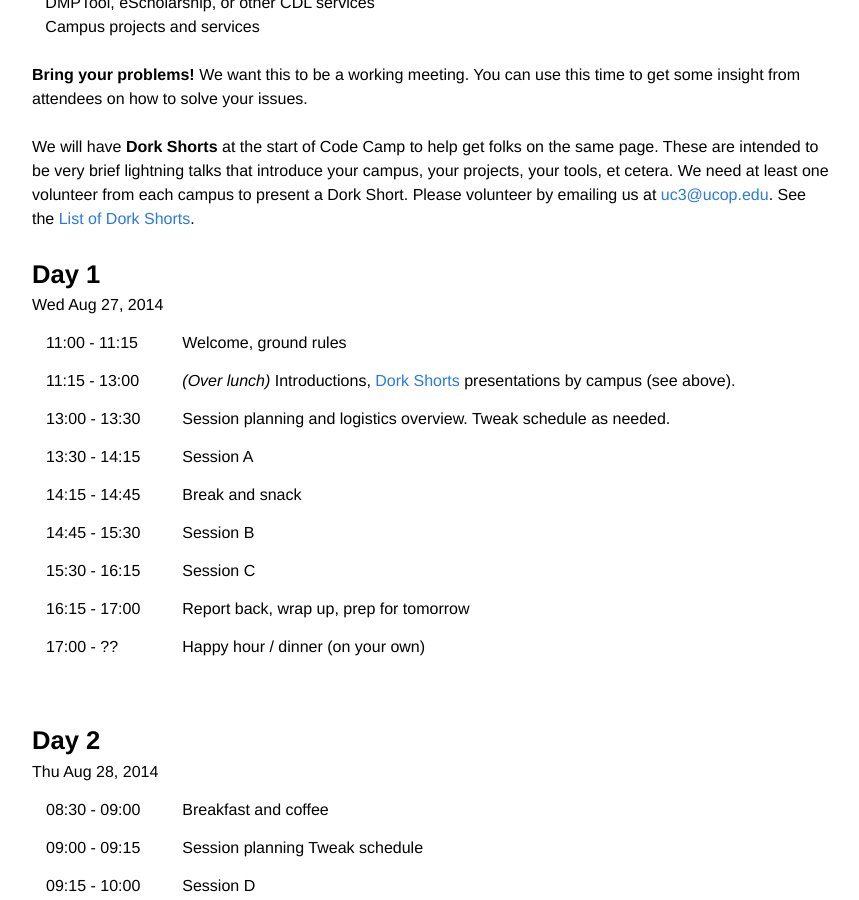
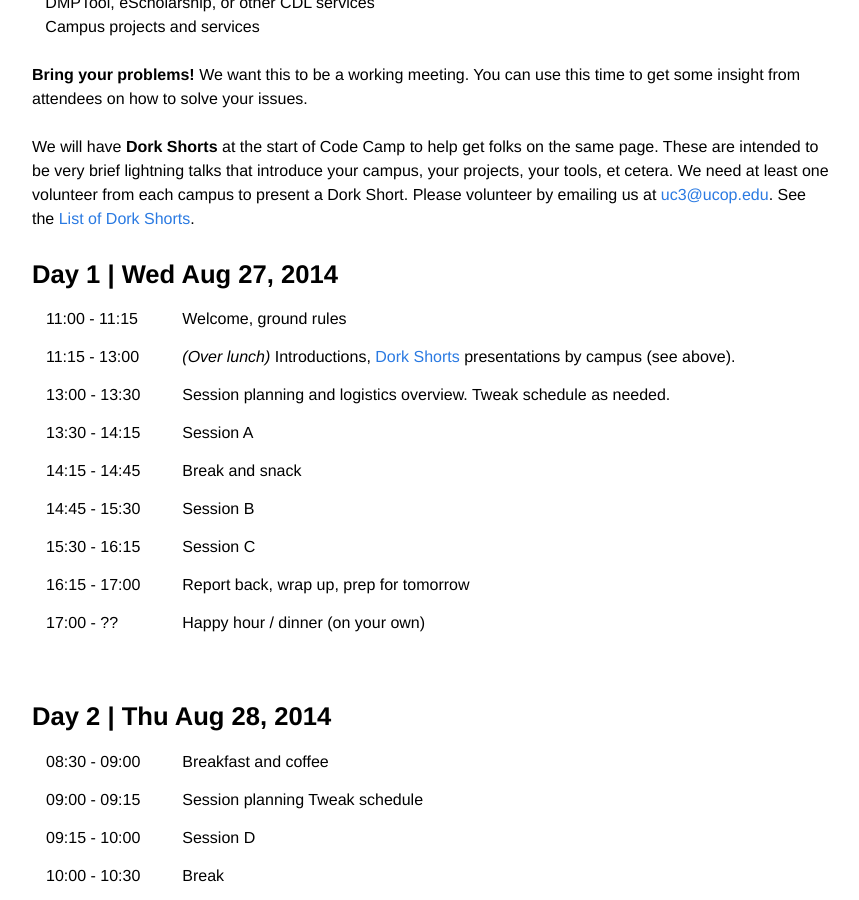
Before and after one commit to CDLUC3/UC-code-camp, a Jekyll site: the page built from agenda.md, in a window 1280 px wide and 900 px high, scrolled down 341 px. Shown: the whole window, without its empty margins (208-1067 px from the left). Built offline with Jekyll 4.4.1, drawn with Linux system fonts in a browser that asks for light colours; Markdown is read by kramdown in place of the engine named in the settings.

Commit message:
trying to fix!

```diff
--- a/agenda.md
+++ b/agenda.md
@@ -27,9 +27,7 @@ We will have **Dork Shorts** at the start of Code Camp to help get folks on the
 
 <br>
 
-# Day 1
-
-Wed Aug 27, 2014
+# Day 1 | Wed Aug 27, 2014
 <table cellspacing="14">
 <tr>
 	<td>	11:00 - 11:15 	</td>
@@ -86,9 +84,7 @@ Wed Aug 27, 2014
 
 <br><br>
 
-# Day 2
-
-Thu Aug 28, 2014
+# Day 2 | Thu Aug 28, 2014
 <table cellspacing="14">
 <tr>	<td>	08:30 - 09:00	</td>	<td>	</td>	<td>	</td>	<td>	Breakfast and coffee	</td>	</tr>
 <tr>	<td>	09:00 - 09:15	</td>	<td>	</td>	<td>	</td>	<td>	Session planning Tweak schedule	</td>	</tr>
```
